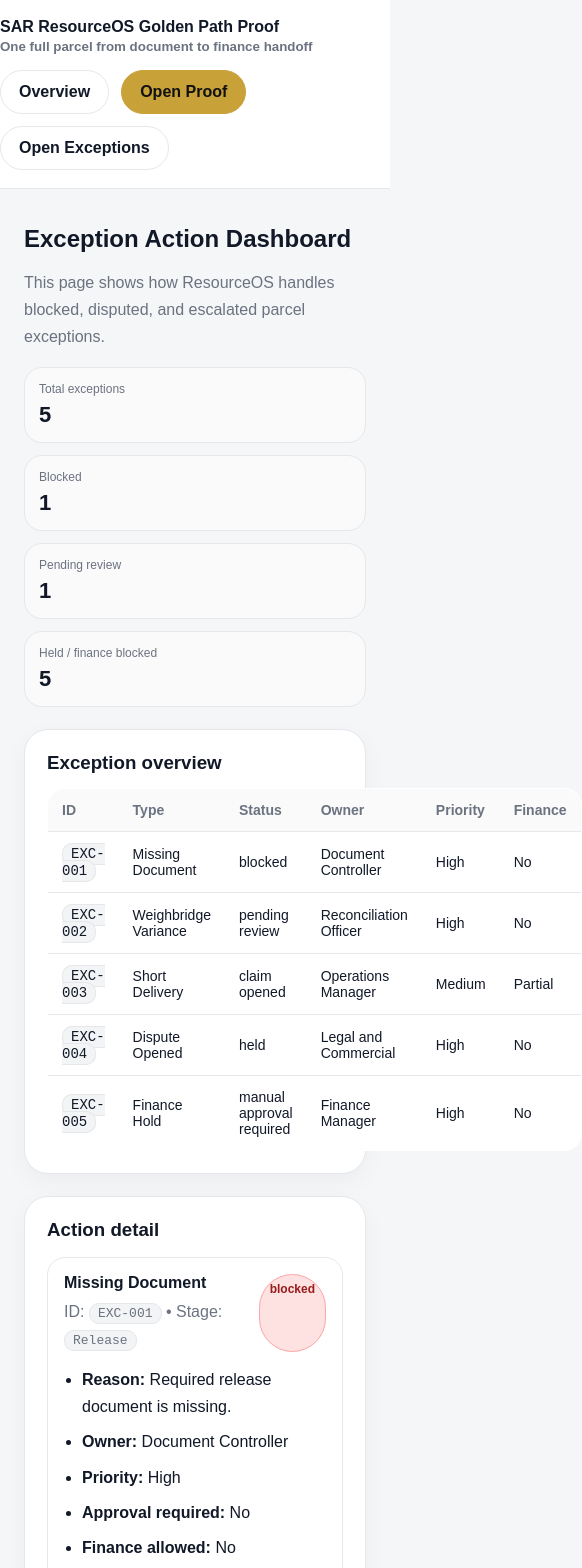
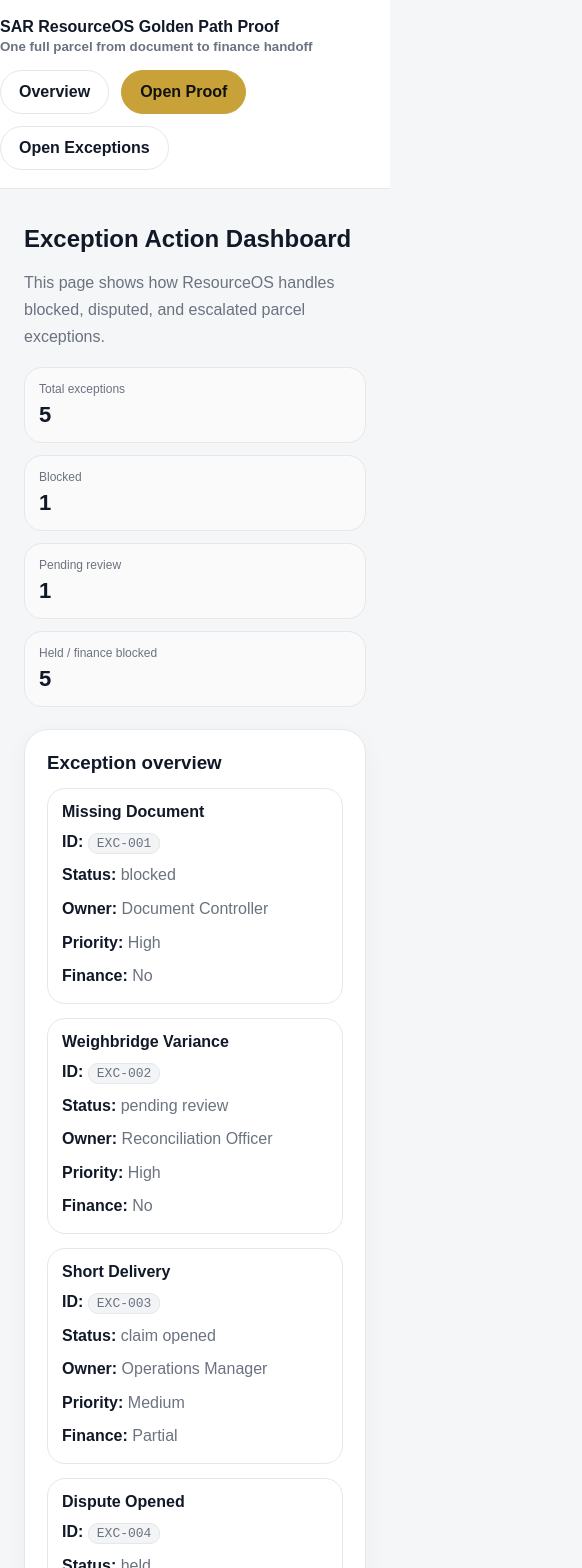
Before and after one commit to shobanesiyanda/sar-resourceos-golden-path-proof, a Next.js app: page /exceptions in a window 390 px wide. Shown: the top 1568 px of the page, 582 px wide, since content can reach past the window. Built offline with nearby package versions, Linux system fonts and the light colour scheme.

Commit message:
Add mobile exception overview cards
Updated the exception overview section to include separate tables for desktop and mobile views.

```diff
--- a/app/exceptions/page.tsx
+++ b/app/exceptions/page.tsx
@@ -45,6 +45,8 @@ export default function ExceptionsPage() {
 
           <div className="card" style={{ marginTop: 22 }}>
   <h3>Exception overview</h3>
+
+  <div className="desktop-exception-table">
     <table>
       <thead>
         <tr>
@@ -69,6 +71,20 @@ export default function ExceptionsPage() {
         ))}
       </tbody>
     </table>
+  </div>
+
+  <div className="mobile-exception-list">
+    {data.exceptions.map((item) => (
+      <div className="mobile-exception-card" key={item.id}>
+        <strong>{item.type}</strong>
+        <div className="row"><strong>ID:</strong> <span className="code">{item.id}</span></div>
+        <div className="row"><strong>Status:</strong> {item.status}</div>
+        <div className="row"><strong>Owner:</strong> {item.owner}</div>
+        <div className="row"><strong>Priority:</strong> {item.priority}</div>
+        <div className="row"><strong>Finance:</strong> {item.financeAllowed}</div>
+      </div>
+    ))}
+  </div>
 </div>
 
           <div className="card" style={{ marginTop: 22 }}>
```
Lines whose indentation alone changed are shown as unchanged.
